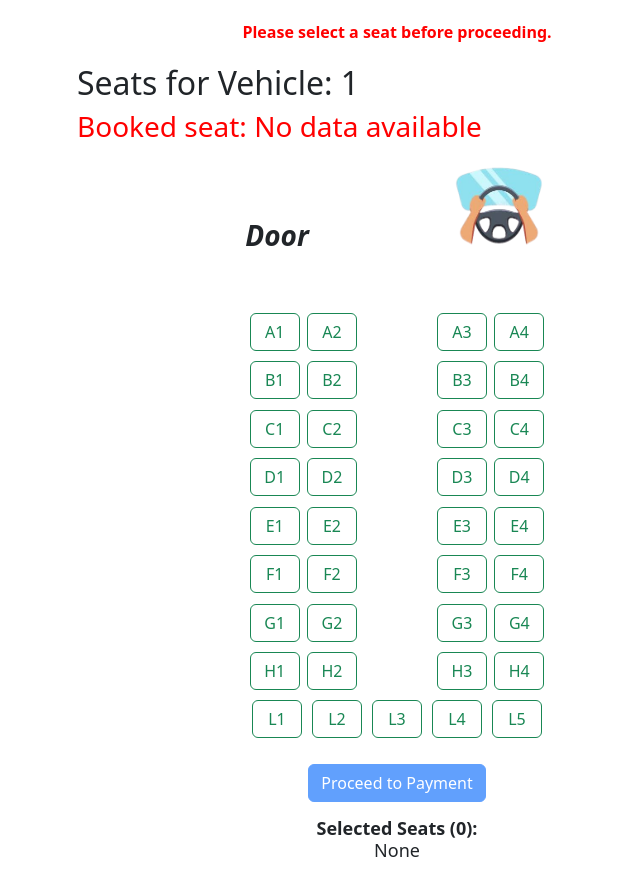
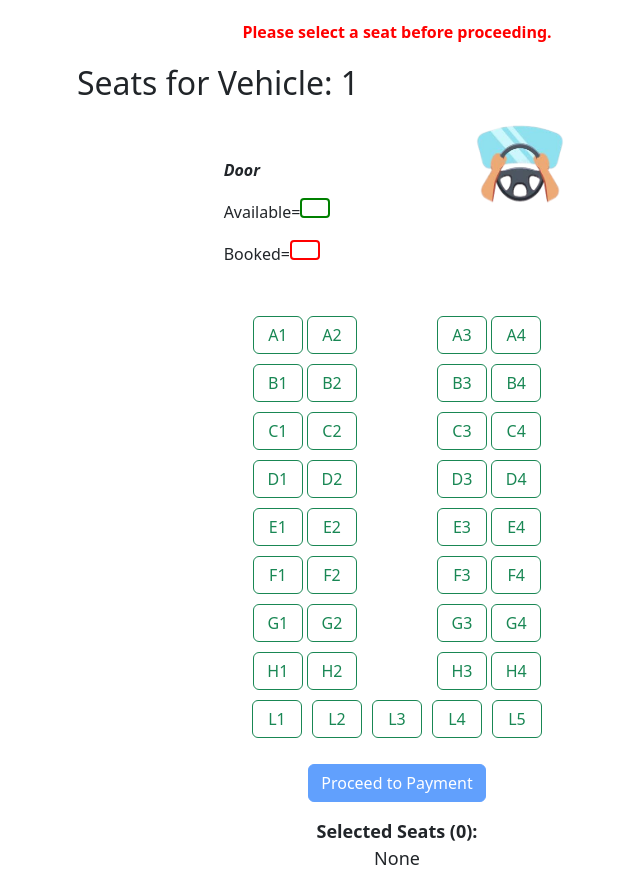
Before and after one commit to ashisbhandari/SajiloYatra, a Django app: page /seats/1/ in a window 1280 px wide. Shown: the whole page, without its empty margins (243-883 px from the left). Before the commit the page ends 857 px from the top, so only its background shows below. Run offline with Django 5.2, Linux system fonts and the light colour scheme; data that the repository does not hold is empty.

Commit message:
k k garxu k k kina vannu

```diff
--- a/ticket/templates/ticket/seats.html
+++ b/ticket/templates/ticket/seats.html
@@ -3,45 +3,16 @@
 <html lang="en">
 <head>
     <meta charset="UTF-8">
-    <meta name="viewport" content="width=device-width, initial-scale=1.0">
-    <title>SajiloYatra-Seat</title>
-
+    <title>SajiloYatra - Seat</title>
     <link rel="icon" href="{% static 'ticket/image/logoplease.png' %}" type="image/x-icon">
     <link href="https://cdn.jsdelivr.net/npm/bootstrap@5.3.0/dist/css/bootstrap.min.css" rel="stylesheet">
-
     <style>
-        .seat {
-            display: flex;
-            justify-content: center;
-            align-items: center;
-            padding-top: 20px;
-            flex-direction: column;
-        }
-        .seat-line {
-            display: flex;
-            justify-content: center;
-            gap: 80px;
-            margin-bottom: 10px;
-        }
-        .last-line {
-            display: flex;
-            justify-content: center;
-            gap: 10px;
-        }
-        .seat-line button, .last-line button {
-            width: 50px;
-        }
-        .payment-container {
-            display: flex;
-            justify-content: center;
-            padding: 10px;
-            flex-direction: column;
-            align-items: center;
-        }
-        .btn:focus {
-            outline: none;
-            box-shadow: 0 0 0 3px rgba(0, 123, 255, 0.25);
-        }
+        .seat { display: flex; justify-content: center; align-items: center; padding-top: 20px; flex-direction: column; }
+        .seat-line { display: flex; justify-content: center; gap: 80px; margin-bottom: 10px; }
+        .last-line { display: flex; justify-content: center; gap: 10px; }
+        .seat-line button, .last-line button { width: 50px; }
+        .payment-container { display: flex; justify-content: center; padding: 10px; flex-direction: column; align-items: center; }
+        .btn:focus { outline: none; box-shadow: 0 0 0 3px rgba(0, 123, 255, 0.25); }
     </style>
 </head>
 <body>
@@ -51,45 +22,59 @@
                 Please select a seat before proceeding.
             </div>
             <h2>Seats for Vehicle: {{ vehicle_no }}</h2>
-            <h3 style="color: red;">Booked seat:
-                {% for cmp in page_obj %}
-                <tr>
-                    <td>{{ cmp.0}}{{cmp.1}}</td>
-                </tr>
-                {% empty %}
-                <tr>
-                    <td colspan="8" class="text-center">No data available</td>
-                </tr>
-                {% endfor %}
-            <h3>
+
+
             <div class="cabin">
                 <div class="seat-line">
-                    <div class="a"><br><br><p><b><i>Door</i></b></p></div>
+                    <style>
+                        .available {
+                            display: inline-block;
+                            height: 20px;
+                            width: 30px;
+                            border: 2px solid green;
+                            border-radius: 4px;
+                            background-color: transparent;
+                        }
+                        .booked {
+                            display: inline-block;
+                            height: 20px;
+                            width: 30px;
+                            border: 2px solid red;
+                            border-radius: 4px;
+                            background-color: transparent;
+                        }
+                    </style>
+
+                    <div class="a">
+                        <br><br>
+                        <p><b><i>Door</i></b></p>
+                        <p>Available=<span class="available"></span></p>
+                        <p>Booked=<span class="booked"></span></p>
+                    </div>
+
                     <div class="b" style="padding-left: 60px;">
                         <img src="{% static 'ticket/image/driver.png' %}" alt="Driver" height="100px" width="100px">
                     </div>
                 </div>
             </div><br>
 
-            {% for row in "ABCDEFGH" %}
+            {% for row in seat_rows %}
             <div class="seat-line">
                 <div class="a">
-                    <button class="btn btn-outline-success selected-seat booked" id="{{ row }}1">{{ row }}1</button>
-                    <button class="btn btn-outline-success selected-seat booked" id="{{ row }}2">{{ row }}2</button>
+                    <button class="btn btn-outline-success selected-seat" id="{{ row }}1">{{ row }}1</button>
+                    <button class="btn btn-outline-success selected-seat" id="{{ row }}2">{{ row }}2</button>
                 </div>
                 <div class="b">
-                    <button class="btn btn-outline-success selected-seat booked" id="{{ row }}3">{{ row }}3</button>
-                    <button class="btn btn-outline-success selected-seat booked" id="{{ row }}4">{{ row }}4</button>
+                    <button class="btn btn-outline-success selected-seat" id="{{ row }}3">{{ row }}3</button>
+                    <button class="btn btn-outline-success selected-seat" id="{{ row }}4">{{ row }}4</button>
                 </div>
             </div>
             {% endfor %}
 
             <div class="last-line">
-                <button class="btn btn-outline-success selected-seat booked" id="L1">L1</button>
-                <button class="btn btn-outline-success selected-seat booked" id="L2">L2</button>
-                <button class="btn btn-outline-success selected-seat booked" id="L3">L3</button>
-                <button class="btn btn-outline-success selected-seat booked" id="L4">L4</button>
-                <button class="btn btn-outline-success selected-seat booked" id="L5">L5</button>
+                {% for l in "12345" %}
+                <button class="btn btn-outline-success selected-seat" id="L{{ l }}">L{{ l }}</button>
+                {% endfor %}
             </div>
 
             <div class="payment-container">
@@ -103,10 +88,9 @@
         </div>
     </div>
 
-    <script src="https://cdn.jsdelivr.net/npm/bootstrap@5.3.0/dist/js/bootstrap.bundle.min.js"></script>
-
     <script>
         document.addEventListener("DOMContentLoaded", function() {
+            const bookedSeats = {{ booked_seats|safe }};  // List of booked seats from view
             const buttons = document.querySelectorAll(".selected-seat");
             const vehicleNo = "{{ vehicle_no }}";
             const proceedButton = document.getElementById("proceedButton");
@@ -114,8 +98,15 @@
             let selectedSeats = [];
 
             buttons.forEach((btn) => {
+                const seatId = btn.id;
+
+                if (bookedSeats.includes(seatId)) {
+                    btn.classList.add("btn-outline-danger");
+                    btn.disabled = true;
+                    return;
+                }
+
                 btn.addEventListener("click", function () {
-                    const seatId = this.id;
                     if (this.classList.contains("btn-success")) {
                         this.classList.remove("btn-success");
                         this.classList.add("btn-outline-success");
@@ -132,20 +123,9 @@
 
                     proceedButton.disabled = selectedSeats.length === 0;
                     updateSelectedSeatsDisplay();
-
-                    // ✅ Update URL with seats + vehicle number
-                    const proceedLink = document.getElementById("proceedLink");
-                    proceedLink.href = `/Book_ticket?seats=${selectedSeats.join(",")}&vech_no=${vehicleNo}`;
-
+                    document.getElementById("proceedLink").href = `/Book_ticket?seats=${selectedSeats.join(",")}&vech_no=${vehicleNo}`;
                     seatMessage.style.display = selectedSeats.length === 0 ? 'block' : 'none';
                 });
-            });
-
-            proceedButton.addEventListener("click", function(event) {
-                if (selectedSeats.length === 0) {
-                    event.preventDefault();
-                    alert("Please select seats before proceeding.");
-                }
             });
 
             function updateSelectedSeatsDisplay() {
--- a/ticket/views.py
+++ b/ticket/views.py
@@ -53,17 +53,18 @@ def seat(request):
     return render(request, 'ticket/seats.html')
 
 def seat(request, vehicle_no):
-    booked_seats =vehicle_no
     try:
         with connection.cursor() as cursor:
-            cursor.execute("""SELECT Seat_no FROM ticket_bookedticket WHERE vech_no = %s""", [vehicle_no])
+            cursor.execute("""
+                SELECT Seat_no FROM ticket_bookedticket WHERE vech_no = %s
+            """, [vehicle_no])
             data = cursor.fetchall()
 
-            # Flatten the list of tuples and split each seat by comma and space
-            seats = []
-            for row in data:
-                seat_values = row[0].replace(' ', ',').split(',')  # Replace spaces with commas and split by commas
-                seats.extend(seat_values)  # Add each seat to the list
+        # Flatten seat numbers
+        seats = []
+        for row in data:
+            seat_values = row[0].replace(' ', ',').split(',')
+            seats.extend(seat_values)
 
         paginator = Paginator(seats, 10)
         page_number = request.GET.get('page')
@@ -75,10 +76,10 @@ def seat(request, vehicle_no):
 
     return render(request, 'ticket/seats.html', {
         'page_obj': page_obj,
-        'booked_seats': booked_seats,
-        'vehicle_no': vehicle_no
+        'booked_seats': seats,  # All booked seats, not just paginated
+        'vehicle_no': vehicle_no,
+        'seat_rows': list("ABCDEFGH")  # Pass seat row letters to template
     })
-
 # def seat(request, vehicle_no):
 #     # You can use vehicle_no to query bus/seat details from DB
 #     return render(request, 'ticket/seats.html', {'vehicle_no': vehicle_no})
```
Also changed, not shown: media/payment_proofs/fastadvertisement.png (added).
